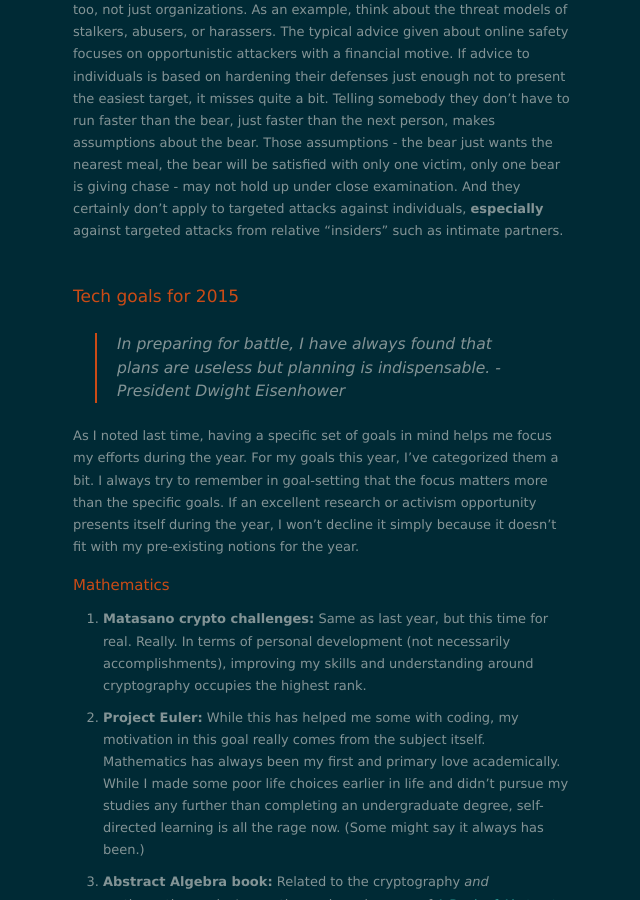
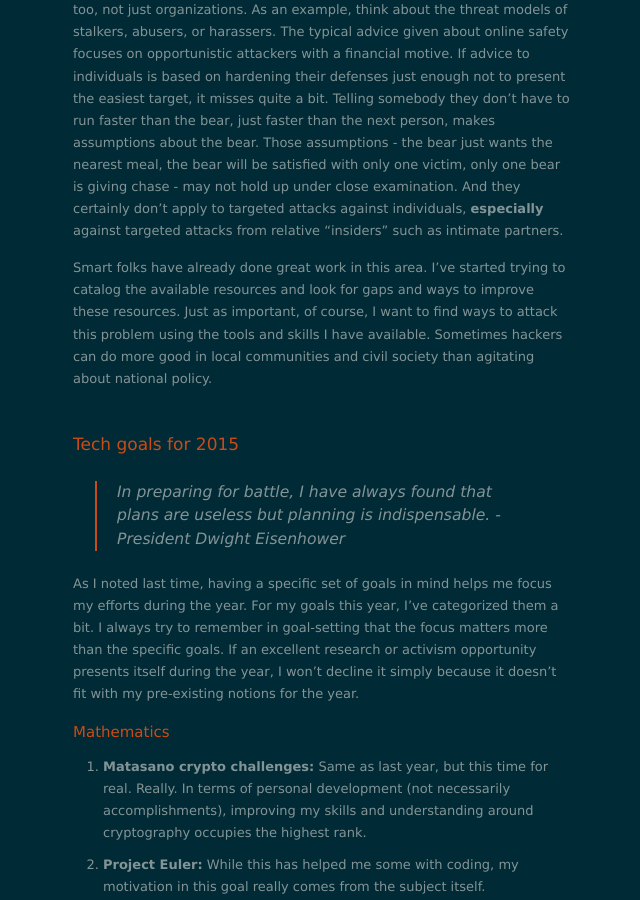
Before and after one commit to krmaxwell/krmaxwell.github.io, a Jekyll site: the page built from index.html, in a window 1280 px wide and 900 px high, scrolled down 424 px. Shown: the whole window, without its empty margins (317-957 px from the left). Built offline with Jekyll 4.4.1, drawn with Linux system fonts in a browser that asks for light colours; nearby versions of some CDN libraries; the list of posts is cut into pages by our own code.

Commit message:
Add a conclusion

```diff
--- a/_posts/2015-01-20-targeted-personal-attacks.md
+++ b/_posts/2015-01-20-targeted-personal-attacks.md
@@ -1,3 +1,5 @@
 I've been thinking lately about different threat models, especially those targeting a particular victim or defender. Frequently, discussions around "advanced persistent threats" (APTs) get lost in marketing FUD or military policy discussions. Despite both of these, I've previously researched the [differences in espionage incidents](http://nbviewer.ipython.org/url/threatic.us/Clustering.ipynb). The typical TTPs (tactics techniques and procedures) associated with these incidents vary significantly from those carried out by attackers with a financial motive. Some of these differences really come more from the targeted nature of these attacks.
 
 This "targeted vs opportunistic" dichotomy in infosec applies to individuals too, not just organizations. As an example, think about the threat models of stalkers, abusers, or harassers. The typical advice given about online safety focuses on opportunistic attackers with a financial motive. If advice to individuals is based on hardening their defenses just enough not to present the easiest target, it misses quite a bit. Telling somebody they don't have to run faster than the bear, just faster than the next person, makes assumptions about the bear. Those assumptions - the bear just wants the nearest meal, the bear will be satisfied with only one victim, only one bear is giving chase - may not hold up under close examination. And they certainly don't apply to targeted attacks against individuals, **especially** against targeted attacks from relative "insiders" such as intimate partners.
+
+Smart folks have already done great work in this area. I've started trying to catalog the available resources and look for gaps and ways to improve these resources. Just as important, of course, I want to find ways to attack this problem using the tools and skills I have available. Sometimes hackers can do more good in local communities and civil society than agitating about national policy.
```
